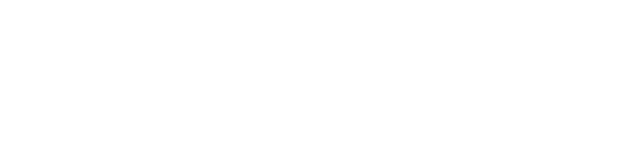
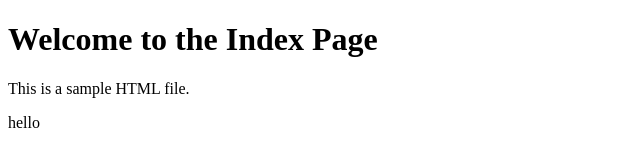
Before and after one commit to ChahatSharma221107/Git-session-IOTA, a plain HTML site: page Index.html in a window 1280 px wide. Shown: the whole page, without its empty margins (0-640 px from the left). Drawn offline with Linux system fonts and the light colour scheme.

Commit message:
Commiting changes to Index.html

```diff
--- a/Index.html
+++ b/Index.html
@@ -6,6 +6,8 @@
     <title>Document</title>
 </head>
 <body>
-
+    <h1>Welcome to the Index Page</h1>
+    <p>This is a sample HTML file.</p>
 </body>
 </html>
+hello
```
